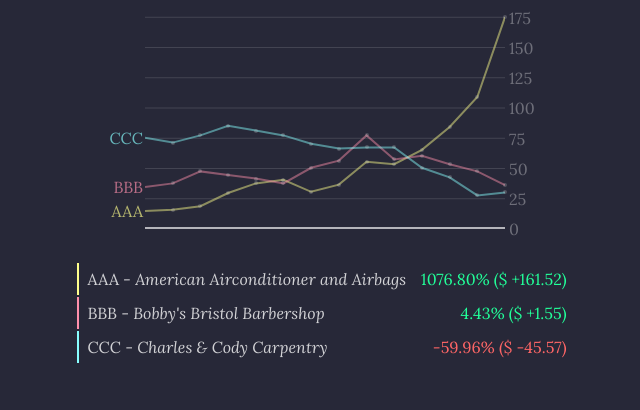
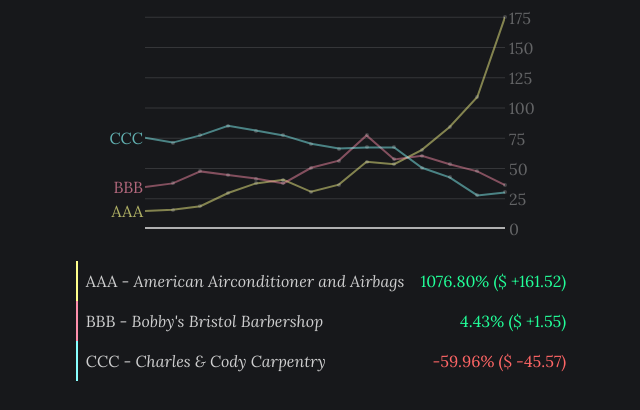
Before and after one commit to artpaiva/baluarte, a plain HTML site: page index.html in a window 1280 px wide. Shown: the part 86-496 px from the top of the page, without its empty margins (315-955 px from the left). Drawn offline with Linux system fonts and the light colour scheme.

Commit message:
Refurnish a bit

```diff
--- a/style.css
+++ b/style.css
@@ -4,7 +4,7 @@
   padding: 0;
 }
 body {
-  background: #272838;
+  background: #17181B;
   font-family: 'Lora', serif;
 }
 .baldachin {
@@ -81,14 +81,19 @@ body {
 .stock-table {
   max-width: 500px;
   margin: 2rem auto;
-  /*border-collapse: collapse;*/
+  border-collapse: collapse;
   color: #FCFCFCCC;
 }
 .stock-row {
-  border-bottom: 1px solid #FCFCFC;
+  cursor: pointer;
+  border-bottom: 0px dashed #FCFCFC22;
+  transition: 0.2s;
+}
+.stock-row:hover {
+  background: #FCFCFC11;
 }
 .stock-table td{
-  padding: 6px 0.4rem;
+  padding: 10px 8px;
 }
 td.stock-cell-color {
   padding: 6px 1px;
```
